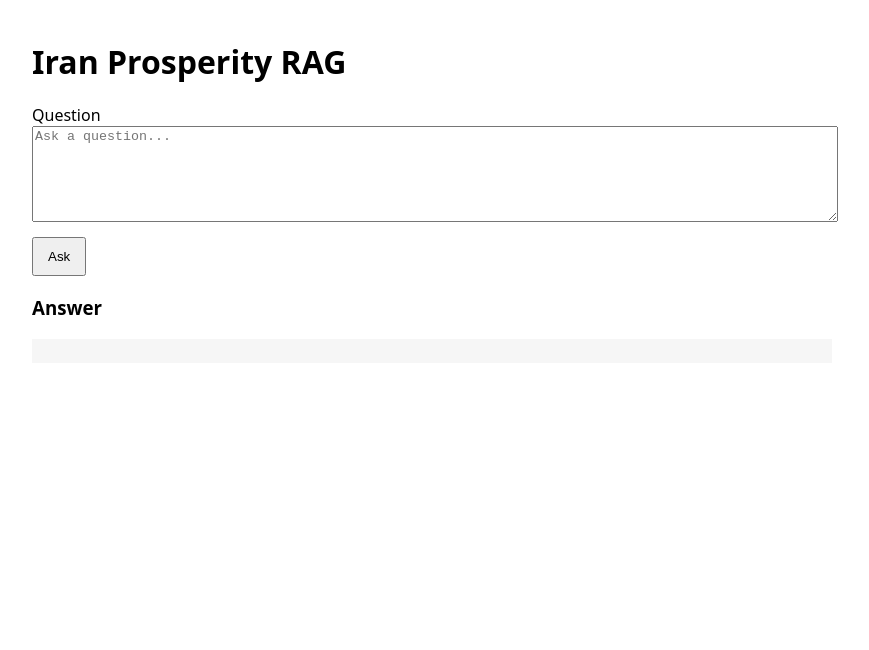
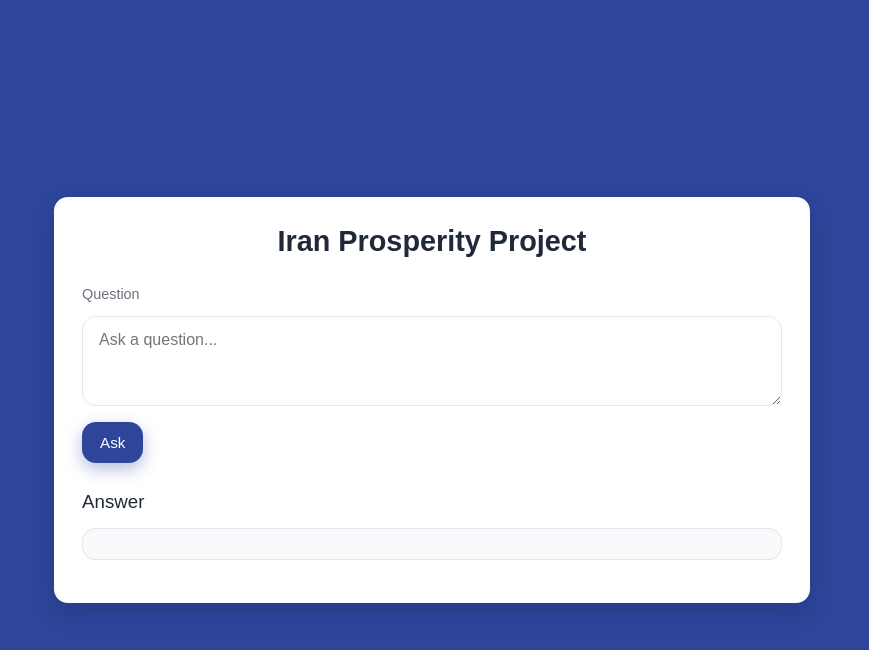
Before and after one commit to moraix/iran-prosperity-rag, a plain HTML site: page docs/index.html in a window 1280 px wide. Shown: the whole page, without its empty margins (208-1077 px from the left). Drawn offline with Linux system fonts and the light colour scheme; a web font is replaced by a local one.

Commit message:
Fix layout: vertical flow and centered title

```diff
--- a/docs/index.html
+++ b/docs/index.html
@@ -4,23 +4,30 @@
     <meta charset="utf-8" />
     <meta name="viewport" content="width=device-width,initial-scale=1" />
     <title>Iran Prosperity RAG</title>
-    <style>
-      body { font-family: system-ui, sans-serif; max-width: 800px; margin: 40px auto; padding: 0 16px; }
-      textarea { width: 100%; height: 90px; }
-      button { margin-top: 10px; padding: 10px 14px; }
-      pre { background: #f6f6f6; padding: 12px; white-space: pre-wrap; }
-    </style>
+    <link rel="stylesheet" href="style.css">
+    <link rel="preconnect" href="https://fonts.googleapis.com">
+    <link rel="preconnect" href="https://fonts.gstatic.com" crossorigin>
+    <link href="https://fonts.googleapis.com/css2?family=Google+Sans:ital,opsz,wght@0,17..18,400..700;1,17..18,400..700&display=swap" rel="stylesheet">
   </head>
   <body>
-    <h1>Iran Prosperity RAG</h1>
 
-    <label>Question</label>
-    <textarea id="q" placeholder="Ask a question..."></textarea>
-    <button id="ask">Ask</button>
+    <div class="container">
+      <div class="card">
+        <h1 class="title">Iran Prosperity Project</h1>
 
-    <h3>Answer</h3>
-    <pre id="out"></pre>
+        <div class="field">
+          <label for="q">Question</label>
+          <textarea id="q" placeholder="Ask a question..."></textarea>
+        </div>
 
+        <button id="ask">Ask</button>
+
+        <div class="answer-section">
+          <h3>Answer</h3>
+          <pre id="out"></pre>
+        </div>
+      </div>
+    </div>
     <script>
       const API_URL = "https://iran-prosperity-rag.mohammadmehdiomidi95.workers.dev/api/chat";
 
--- /dev/null
+++ b/docs/style.css
@@ -0,0 +1,127 @@
+
+:root {
+    --bg: #2D469B;
+    --card-bg: #ffffff;
+    --primary: #2D469B;
+    --text-dark: #1f2937;
+    --text-muted: #6b7280;
+    --radius: 14px;
+    --shadow: 0 10px 25px rgba(0, 0, 0, 0.15);
+}
+
+* {
+    box-sizing: border-box;
+}
+
+body {
+    margin: 0;
+    min-height: 100vh;
+    font-family: "Google Sans", sans-serif;
+    background: var(--bg);
+    display: flex;
+    align-items: center;
+    justify-content: center;
+    color: var(--text-dark);
+}
+
+.container {
+    width: 100%;
+    max-width: 820px;
+    padding: 32px;
+}
+
+.card {
+    background: var(--card-bg);
+    border-radius: var(--radius);
+    box-shadow: var(--shadow);
+    padding: 28px;
+}
+
+h1 {
+    margin: 0 0 0 0;
+    font-size: 1.8rem;
+    font-weight: 700;
+    font-style: Bold;
+}
+
+label {
+    font-size: 0.9rem;
+    color: var(--text-muted);
+}
+
+textarea {
+    width: 100%;
+    margin-top: 8px;
+    padding: 14px 16px;
+    border-radius: var(--radius);
+    border: 1px solid #e5e7eb;
+    font-size: 1rem;
+    resize: vertical;
+    min-height: 90px;
+    outline: none;
+    transition: box-shadow 0.2s, border-color 0.2s;
+    font-family: "Google Sans", sans-serif;
+}
+
+textarea:focus {
+    border-color: var(--primary);
+    box-shadow: 0 0 0 3px rgba(45, 70, 155, 0.2);
+}
+
+button {
+    margin-top: 14px;
+    padding: 12px 18px;
+    border-radius: var(--radius);
+    border: none;
+    background: var(--primary);
+    color: #fff;
+    font-size: 0.95rem;
+    font-weight: 500;
+    cursor: pointer;
+    box-shadow: 0 6px 16px rgba(45, 70, 155, 0.35);
+    transition: transform 0.15s, box-shadow 0.15s, opacity 0.15s;
+    width: fit-content;
+    margin-top: 16px;
+}
+
+button:hover {
+    transform: translateY(-1px);
+    box-shadow: 0 10px 22px rgba(45, 70, 155, 0.45);
+    opacity: 0.95;
+}
+
+button:active {
+    transform: translateY(0);
+    box-shadow: var(--shadow);
+}
+
+h3 {
+    margin-top: 24px;
+    margin-bottom: 8px;
+    font-weight: 500;
+}
+
+pre {
+    background: #f9fafb;
+    border-radius: var(--radius);
+    padding: 16px;
+    font-size: 0.95rem;
+    line-height: 1.6;
+    white-space: pre-wrap;
+    box-shadow: inset 0 0 0 1px #e5e7eb;
+}
+
+.title {
+    text-align: center;
+    margin-bottom: 28px;
+}
+
+.field {
+    display: flex;
+    flex-direction: column;
+    gap: 6px;
+}
+
+.answer-section {
+    margin-top: 28px;
+}
```
